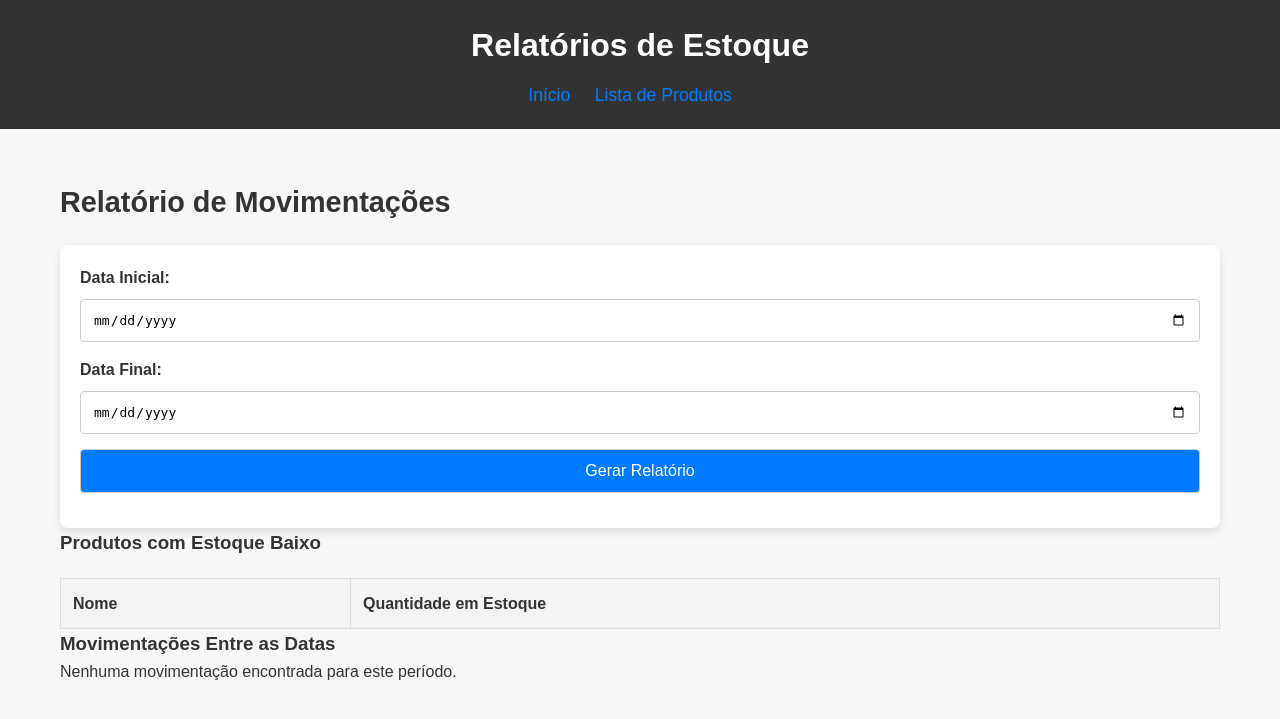
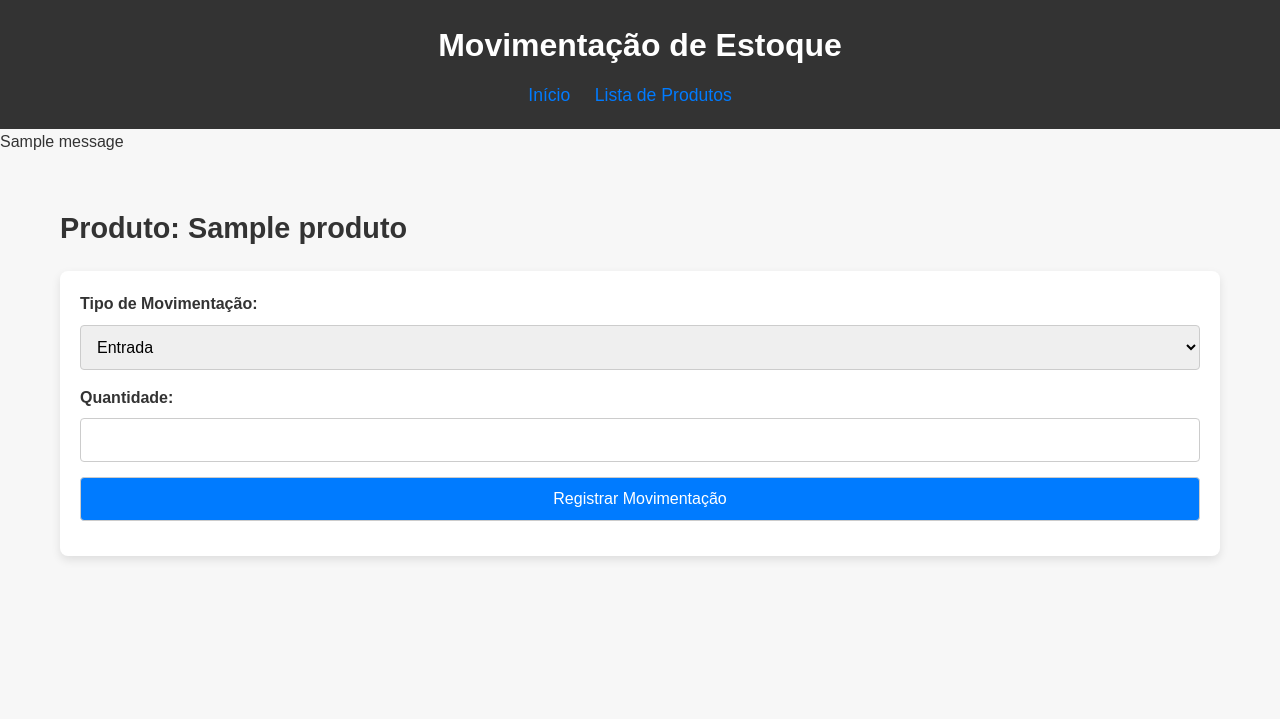
Before and after one commit to arianevaleira/controle-estoque, a Flask app: page /movimentacao/1 in a window 1280 px wide. Shown: the top 719 px of the page. Run offline with Flask 3, Linux system fonts and the light colour scheme; tables that the repository leaves empty hold one stand-in row (values such as "Sample post"); one stand-in notice (Sample message) is shown; lists and menus that the app fills with data are empty; some libraries are stand-ins or nearby versions.

Commit message:
Update movimentacao_produto.html

```diff
--- a/templates/movimentacao_produto.html
+++ b/templates/movimentacao_produto.html
@@ -3,12 +3,21 @@
 <head>
     <meta charset="UTF-8">
     <meta name="viewport" content="width=device-width, initial-scale=1.0">
-    <title>Relatórios</title>
+    <title>Movimentação de Produto</title>
     <link rel="stylesheet" href="{{ url_for('static', filename='style.css') }}">
+    <style>
+        .error {
+            color: red;
+            background-color: #f8d7da;
+            border: 1px solid #f5c6cb;
+            padding: 10px;
+            border-radius: 5px;
+        }
+    </style>
 </head>
 <body>
     <header>
-        <h1>Relatórios de Estoque</h1>
+        <h1>Movimentação de Estoque</h1>
         <nav>
             <ul>
                 <li><a href="{{ url_for('index') }}">Início</a></li>
@@ -17,67 +26,62 @@
         </nav>
     </header>
 
-    <main>
-        <h2>Relatório de Movimentações</h2>
-        <form action="{{ url_for('relatorio') }}" method="POST">
-            <label for="data_inicial">Data Inicial:</label>
-            <input type="date" id="data_inicial" name="data_inicial" required>
 
-            <label for="data_final">Data Final:</label>
-            <input type="date" id="data_final" name="data_final" required>
-
-            <button type="submit">Gerar Relatório</button>
-        </form>
+    {% with messages = get_flashed_messages(with_categories=true) %}
+        {% if messages %}
+            <ul>
+            {% for category, message in messages %}
+                <li class="{{ category }}">{{ message }}</li>
+            {% endfor %}
+            </ul>
+        {% endif %}
+    {% endwith %}
 
 
-        <h3>Produtos com Estoque Baixo</h3>
-        <table>
-            <thead>
-                <tr>
-                    <th>Nome</th>
-                    <th>Quantidade em Estoque</th>
-                </tr>
-            </thead>
-            <tbody>
-                {% for produto in produtos_baixos %}
-                <tr>
-                    <td>{{ produto[0] }}</td>
-                    <td>{{ produto[1] }}</td>
-                </tr>
-                {% endfor %}
-            </tbody>
-        </table>
+    <main>
+        <h2>Produto: {{ produto[1] }}</h2>
+
+        <form method="POST">
+            <label for="tipo">Tipo de Movimentação:</label>
+            <select name="tipo" id="tipo" onchange="toggleClienteField()">
+                <option value="entrada">Entrada</option>
+                <option value="venda">Venda</option>
+                <option value="devolucao">Devolução</option>
+            </select>
+
+            <label for="quantidade">Quantidade:</label>
+            <input type="number" name="quantidade" id="quantidade" required>
+
+            <!-- Para Venda e Devolução, o cliente é necessário, mas não para Entrada -->
+            <div id="clienteField">
+                <label for="cliente_id">Cliente:</label>
+                <select name="cliente_id" id="cliente_id" required>
+                    {% for cliente in clientes %}
+                        <option value="{{ cliente[0] }}">{{ cliente[2] }}</option>
+                    {% endfor %}
+                </select>
+            </div>
+
+            <button type="submit">Registrar Movimentação</button>
+        </form>
+    </main>
 
 
-        <h3>Movimentações Entre as Datas</h3>
-        {% if movimentacoes %}
-            <table>
-                <thead>
-                    <tr>
-                        <th>ID da Movimentação</th>
-                        <th>Produto</th>
-                        <th>Cliente</th>
-                        <th>Motivo</th>
-                        <th>Data</th>
-                        <th>Quantidade</th>
-                    </tr>
-                </thead>
-                <tbody>
-                    {% for movimentacao in movimentacoes %}
-                    <tr>
-                        <td>{{ movimentacao[0] }}</td>
-                        <td>{{ movimentacao[1] }}</td>
-                        <td>{{ movimentacao[2] }}</td>
-                        <td>{{ movimentacao[3] }}</td>
-                        <td>{{ movimentacao[4] }}</td>
-                        <td>{{ movimentacao[5] }}</td>
-                    </tr>
-                    {% endfor %}
-                </tbody>
-            </table>
-        {% else %}
-            <p>Nenhuma movimentação encontrada para este período.</p>
-        {% endif %}
-    </main>
+    <script>
+        // Função para mostrar/ocultar o campo de cliente dependendo do tipo de movimentação
+        function toggleClienteField() {
+            var tipo = document.getElementById('tipo').value;
+            var clienteField = document.getElementById('clienteField');
+
+            if (tipo === 'entrada') {
+                clienteField.style.display = 'none'; // Oculta o campo de cliente
+            } else {
+                clienteField.style.display = 'block'; // Exibe o campo de cliente
+            }
+        }
+
+        // Chama a função ao carregar a página para definir o estado inicial
+        window.onload = toggleClienteField;
+    </script>
 </body>
 </html>
```
